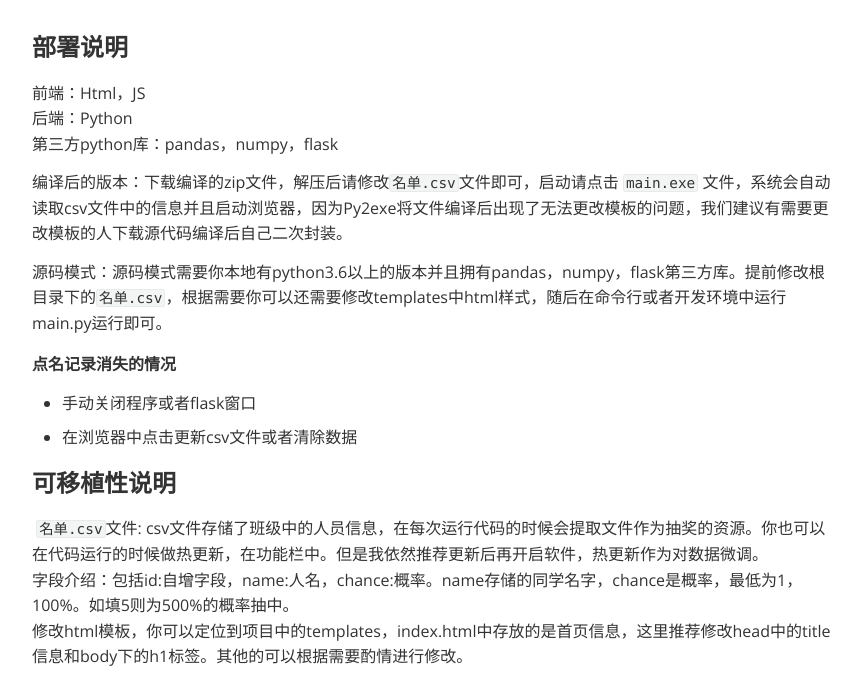
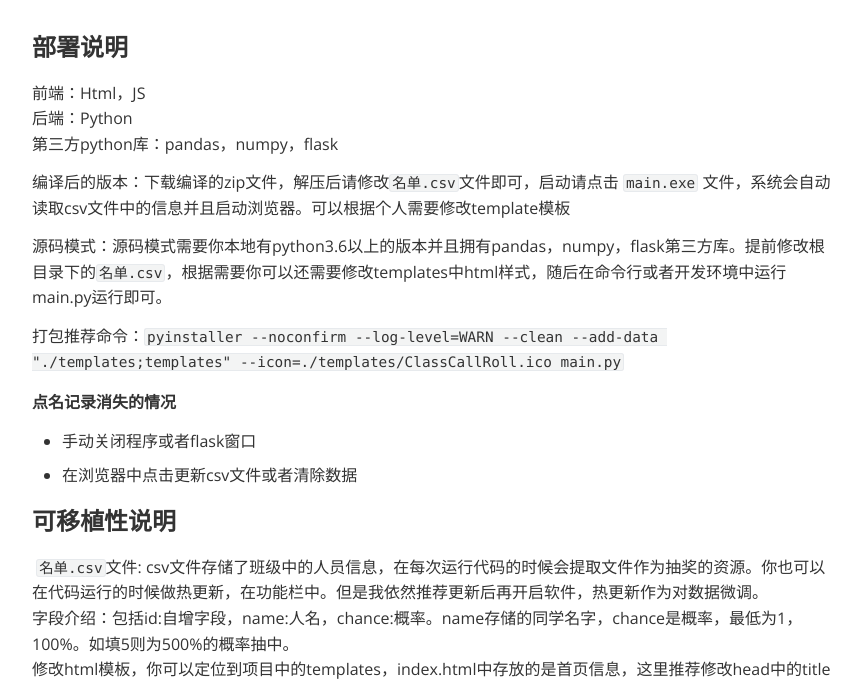
Before and after one commit to BecomeWhoCN/ClassCallRoll, a Flask app: page /readme in a window 1280 px wide. Shown: the part 274-953 px from the top of the page, without its empty margins (208-1069 px from the left). Run offline with Flask 3, Linux system fonts and the light colour scheme.

Commit message:
supplement readme.html

```diff
--- a/templates/readme.html
+++ b/templates/readme.html
@@ -616,7 +616,7 @@ header, .context-menu, .megamenu-content, footer{
 <span>退出软件将会重置点名记录，为了精简未使用cookies，启动将自动占用5022端口提供服务</span>
 <span>其他：阅读使用规范和使用手册（readme.md/readme.html)</span>
 <span>使用须知：在根目录中必须要有一个名为</span><code>名单.csv</code><span>的文件，字符集默认为GBK和UTF-8，支持使用代码编辑器和各类office套件</span></p><p>&nbsp;</p><h3 id='部署说明'><span>部署说明</span></h3><p><span>前端：Html，JS</span><br/><span>后端：Python </span>
-<span>第三方python库：pandas，numpy，flask</span></p><p><span>编译后的版本：下载编译的zip文件，解压后请修改</span><code>名单.csv</code><span>文件即可，启动请点击 </span><code>main.exe</code><span> 文件，系统会自动读取csv文件中的信息并且启动浏览器，因为Py2exe将文件编译后出现了无法更改模板的问题，我们建议有需要更改模板的人下载源代码编译后自己二次封装。</span></p><p><span>源码模式：源码模式需要你本地有python3.6以上的版本并且拥有pandas，numpy，flask第三方库。提前修改根目录下的</span><code>名单.csv</code><span>，根据需要你可以还需要修改templates中html样式，随后在命令行或者开发环境中运行main.py运行即可。</span></p><h5 id='点名记录消失的情况'><span>点名记录消失的情况</span></h5><ul><li><p><span>手动关闭程序或者flask窗口</span><span>		</span></p></li><li><p><span>在浏览器中点击更新csv文件或者清除数据</span></p></li></ul><h3 id='可移植性说明'><span>可移植性说明</span></h3><p><span> </span><code>名单.csv</code><span>文件: csv文件存储了班级中的人员信息，在每次运行代码的时候会提取文件作为抽奖的资源。你也可以在代码运行的时候做热更新，在功能栏中。但是我依然推荐更新后再开启软件，热更新作为对数据微调。</span>
+<span>第三方python库：pandas，numpy，flask</span></p><p><span>编译后的版本：下载编译的zip文件，解压后请修改</span><code>名单.csv</code><span>文件即可，启动请点击 </span><code>main.exe</code><span> 文件，系统会自动读取csv文件中的信息并且启动浏览器。可以根据个人需要修改template模板</span></p><p><span>源码模式：源码模式需要你本地有python3.6以上的版本并且拥有pandas，numpy，flask第三方库。提前修改根目录下的</span><code>名单.csv</code><span>，根据需要你可以还需要修改templates中html样式，随后在命令行或者开发环境中运行main.py运行即可。</span></p><p><span>打包推荐命令：</span><code>pyinstaller --noconfirm --log-level=WARN --clean --add-data &quot;./templates;templates&quot; --icon=./templates/ClassCallRoll.ico main.py</code></p><h5 id='点名记录消失的情况'><span>点名记录消失的情况</span></h5><ul><li><p><span>手动关闭程序或者flask窗口</span><span>		</span></p></li><li><p><span>在浏览器中点击更新csv文件或者清除数据</span></p></li></ul><h3 id='可移植性说明'><span>可移植性说明</span></h3><p><span> </span><code>名单.csv</code><span>文件: csv文件存储了班级中的人员信息，在每次运行代码的时候会提取文件作为抽奖的资源。你也可以在代码运行的时候做热更新，在功能栏中。但是我依然推荐更新后再开启软件，热更新作为对数据微调。</span>
 <span>字段介绍：包括id:自增字段，name:人名，chance:概率。name存储的同学名字，chance是概率，最低为1，100%。如填5则为500%的概率抽中。</span>
 <span>修改html模板，你可以定位到项目中的templates，index.html中存放的是首页信息，这里推荐修改head中的title信息和body下的h1标签。其他的可以根据需要酌情进行修改。</span></p><h3 id='其他'><span>其他</span></h3><p><span>关于group页面：针对于小组点名使用，例如模板中总共有63人来自于10个小组，系统会自动读取csv文件中的分组信息列出所有可用得小组人员信息，不需要手动填写。</span></p><p><span>readme.html: 此文件的声明文件和使用前必读。</span></p><p><span>404.html：页面导向</span></p></div></div>
 </body>
```
